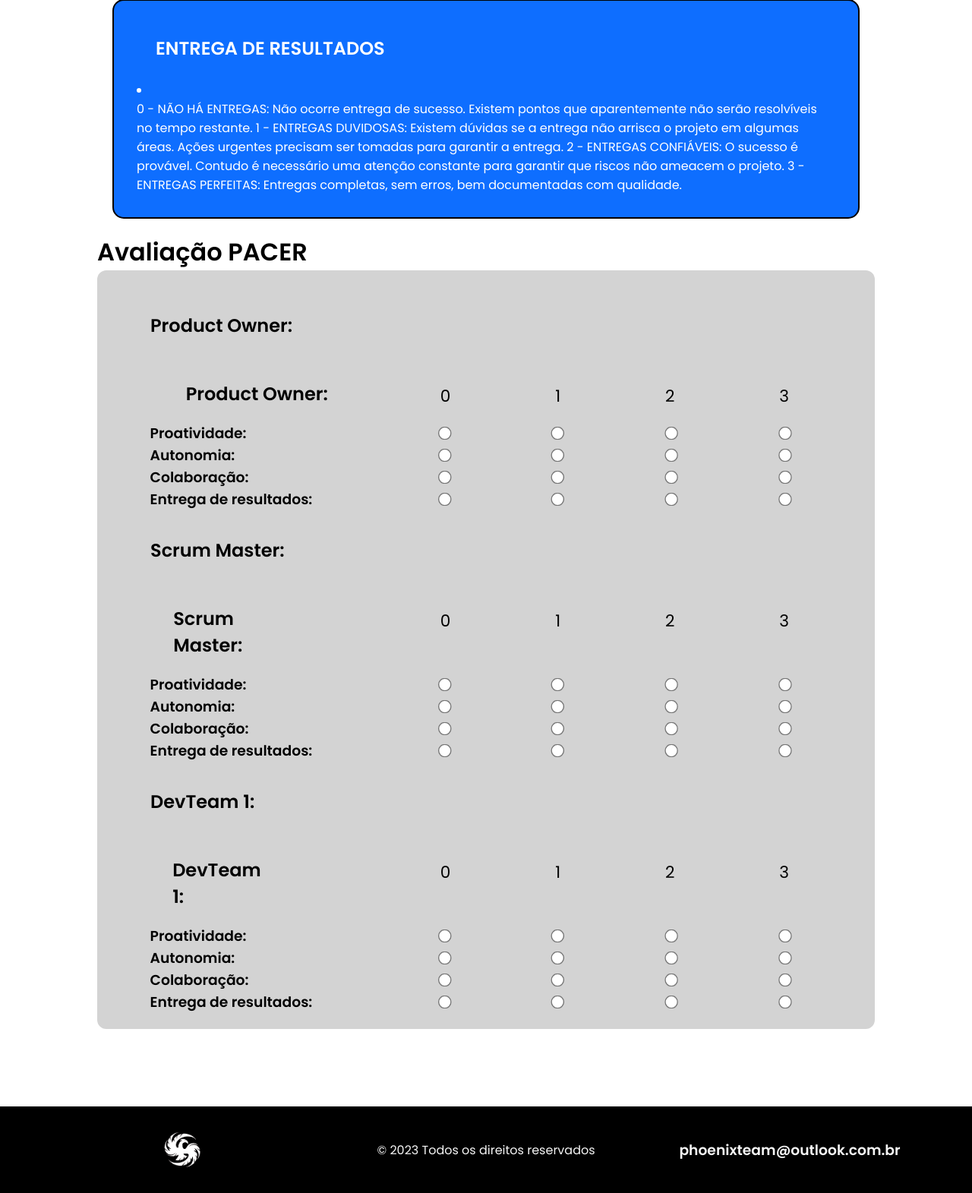
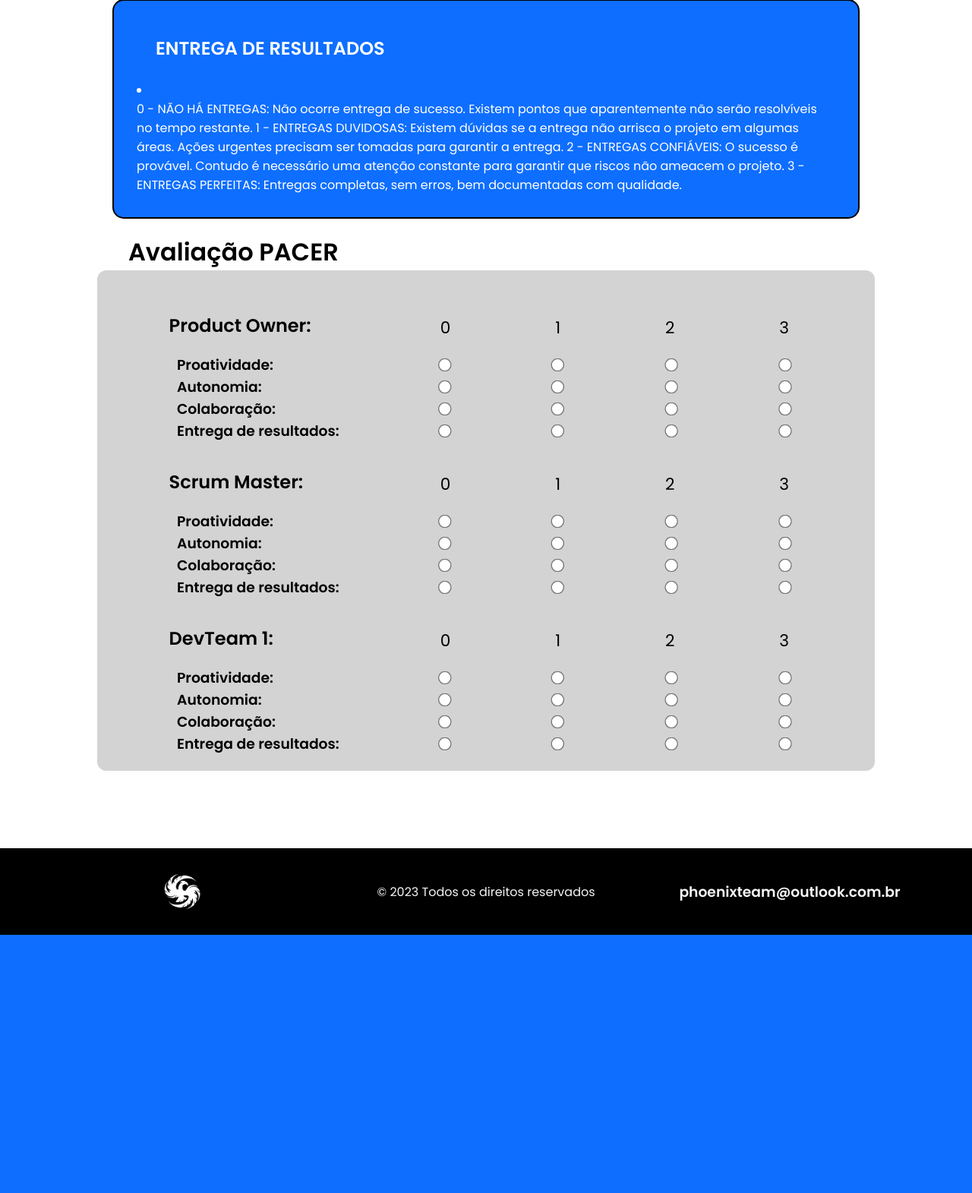
Before and after one commit to Phoenix-Team-Fatec/ScrumTutor, a Flask app: page /Pacer in a window 1280 px wide. Shown: the part 1337-2908 px from the top of the page at 76% size. After the commit the page ends 2568 px from the top, so only its background shows below. Run offline with Flask 3, Linux system fonts and the light colour scheme.

Commit message:
Finalização PACER
Foram alinhados os itens e divs desnecessarias foram excluidas.

```diff
--- a/SPRINT 2/static/CSS/style.css
+++ b/SPRINT 2/static/CSS/style.css
@@ -155,9 +155,11 @@ nav{
 /* FIM DOS CARDS  */
 
 /* Inicio do PACER */
-
+.h1_pacer{
+    margin-left: 4%;
+}
 .h2_pacer{
-    margin-left: 2.5%;
+    margin-left: 0%;
     border-radius: 12px;
 }
 .pacer_card{
@@ -178,6 +180,7 @@ nav{
 }
 .pacer_card__ngc{
     display: flex;
+    margin-left: 4%;
 }
 .pacer_card_geral{
     padding: 2%;
@@ -185,12 +188,9 @@ nav{
     background-color: lightgray ;
     border-radius: 12px;
 }
-
 /* Fim do PACER */
 
 /*carroussel*/
-
-
 
 .main
 {
--- a/SPRINT 2/templates/pacer.html
+++ b/SPRINT 2/templates/pacer.html
@@ -86,13 +86,10 @@
 </div>
 
 <!--Início Avaliação PACER-->
-    <h1>Avaliação PACER</h1>
+    <h1 class="h1_pacer">Avaliação PACER</h1>
                 <div class="pacer_card_geral">
-                <h2 class="h2_pacer">Product Owner:</h2>
                     <div class="pacer_card">
                         <h2 class="h2_pacer">Product Owner:</h2>
-                        <div class="pacer_card__ngc">
-                        </div>
                                 <div class="pacer_check">
                                     <span>0</span>
                                     <span>1</span>
@@ -144,13 +141,8 @@
                                     <input type="radio" id="nota3" name="limite3" value="3">
                                 </div>
                     </div>
-
-                <h2 class="h2_pacer">Scrum Master:</h2>
-
                     <div class="pacer_card">
-                        <div class="pacer_card__ngc">
                             <h2 class="h2_pacer">Scrum Master:</h2>
-                        </div>
                                 <div class="pacer_check">
                                     <span>0</span>
                                     <span>1</span>
@@ -202,11 +194,8 @@
                                     <input type="radio" id="nota3" name="limite7" value="3">
                                 </div>
                     </div>
-                <h2 class="h2_pacer">DevTeam 1:</h2>
                     <div class="pacer_card">
-                        <div class="pacer_card__ngc">
                             <h2 class="h2_pacer">DevTeam 1:</h2>
-                        </div>
                                 <div class="pacer_check">
                                     <span>0</span>
                                     <span>1</span>
```
